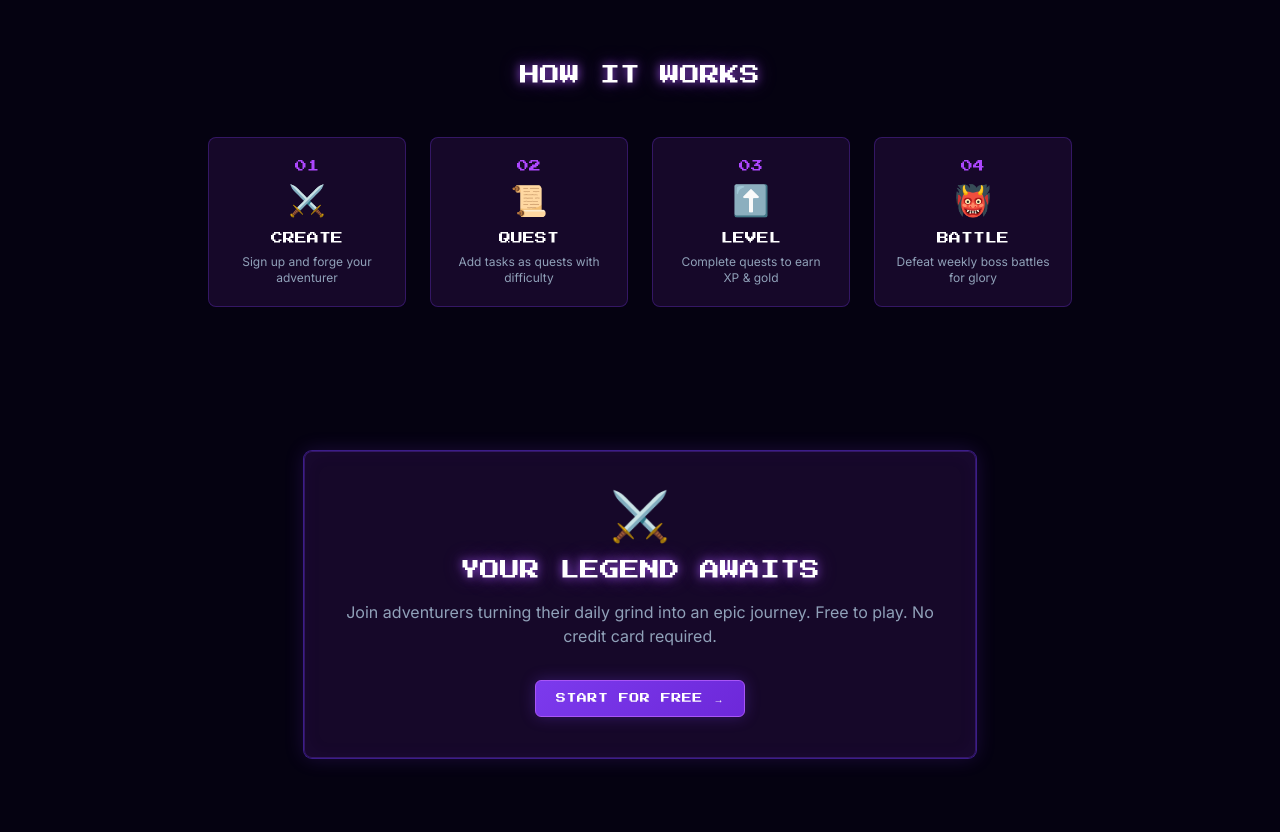
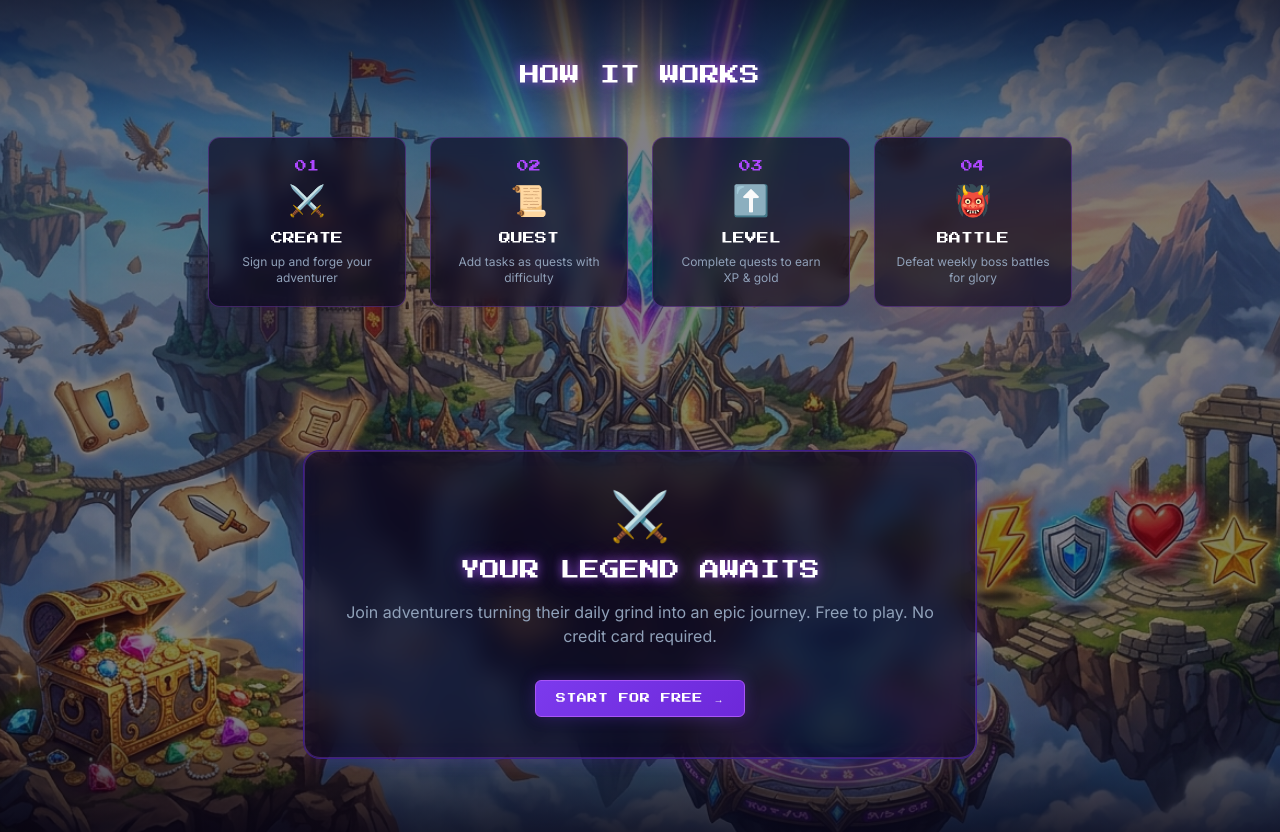
Before and after one commit to abhishek-deals/CHRONICLE, a Next.js app: page / in a window 1280 px wide. Shown: the part 1120-1952 px from the top of the page. Built offline with nearby package versions, Linux system fonts and the light colour scheme.

Commit message:
Add fantasy RPG background to features section

```diff
--- a/src/app/page.tsx
+++ b/src/app/page.tsx
@@ -154,6 +154,7 @@ export default function LandingPage() {
                 style={{
                   background: f.color,
                   border: `1px solid ${f.border}`,
+                  backdropFilter: 'blur(6px)',
                 }}
               >
                 <span className="text-4xl" aria-hidden="true">{f.icon}</span>
@@ -164,6 +165,22 @@ export default function LandingPage() {
           </div>
         </section>
 
+        {/* ── FEATURES BG WRAPPER: covers How It Works + CTA ── */}
+        <div
+          style={{
+            backgroundImage: `
+              linear-gradient(to bottom,
+                rgba(5,2,17,0.80) 0%,
+                rgba(5,2,17,0.50) 15%,
+                rgba(5,2,17,0.50) 85%,
+                rgba(5,2,17,0.85) 100%
+              ),
+              url('/features-bg.jpg')
+            `,
+            backgroundSize: 'cover',
+            backgroundPosition: 'center',
+          }}
+        >
         {/* How it works */}
         <section className="max-w-4xl mx-auto px-4 py-16 text-center">
           <h2 className="font-game text-xl text-white mb-12 glow-purple">HOW IT WORKS</h2>
@@ -174,7 +191,7 @@ export default function LandingPage() {
               { step: '03', title: 'LEVEL',  desc: 'Complete quests to earn XP & gold', icon: '⬆️' },
               { step: '04', title: 'BATTLE', desc: 'Defeat weekly boss battles for glory', icon: '👹' },
             ].map((item) => (
-              <div key={item.step} className="glass-card p-5 rounded-xl text-center">
+              <div key={item.step} className="p-5 rounded-xl text-center" style={{ backdropFilter: 'blur(8px)', background: 'rgba(10,5,30,0.65)', border: '1px solid rgba(168,85,247,0.3)' }}>
                 <div className="font-game text-xs text-purple-500 mb-2">{item.step}</div>
                 <div className="text-3xl mb-3" aria-hidden="true">{item.icon}</div>
                 <div className="font-game text-xs text-white mb-2">{item.title}</div>
@@ -186,7 +203,7 @@ export default function LandingPage() {
 
         {/* CTA */}
         <section className="text-center px-4 py-20">
-          <div className="glass-card pixel-border max-w-2xl mx-auto p-10 rounded-2xl">
+          <div className="pixel-border max-w-2xl mx-auto p-10 rounded-2xl" style={{ backdropFilter: 'blur(12px)', background: 'rgba(10,5,30,0.65)', border: '1px solid rgba(168,85,247,0.3)' }}>
             <p className="text-5xl mb-4" aria-hidden="true">⚔️</p>
             <h2 className="font-game text-xl text-white mb-4 glow-purple">
               YOUR LEGEND AWAITS
@@ -204,6 +221,8 @@ export default function LandingPage() {
             </Link>
           </div>
         </section>
+        </div>
+        {/* ── END FEATURES BG WRAPPER ────────────────────────── */}
 
         {/* Footer */}
         <footer className="border-t border-purple-900/30 bg-black/40 mt-12 pt-16 pb-8 relative z-10 backdrop-blur-sm">
```
Also changed, not shown: public/features-bg.jpg (added).
